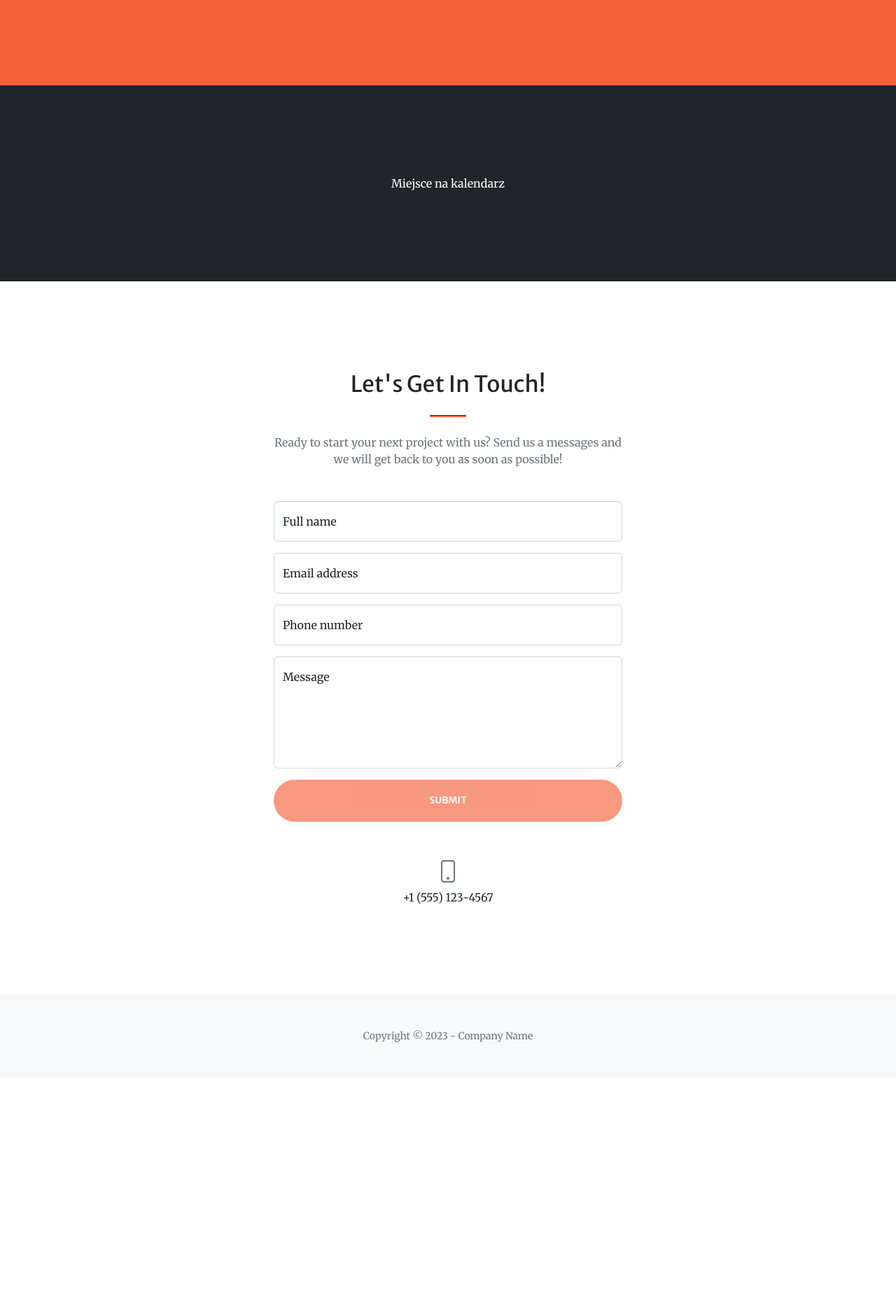
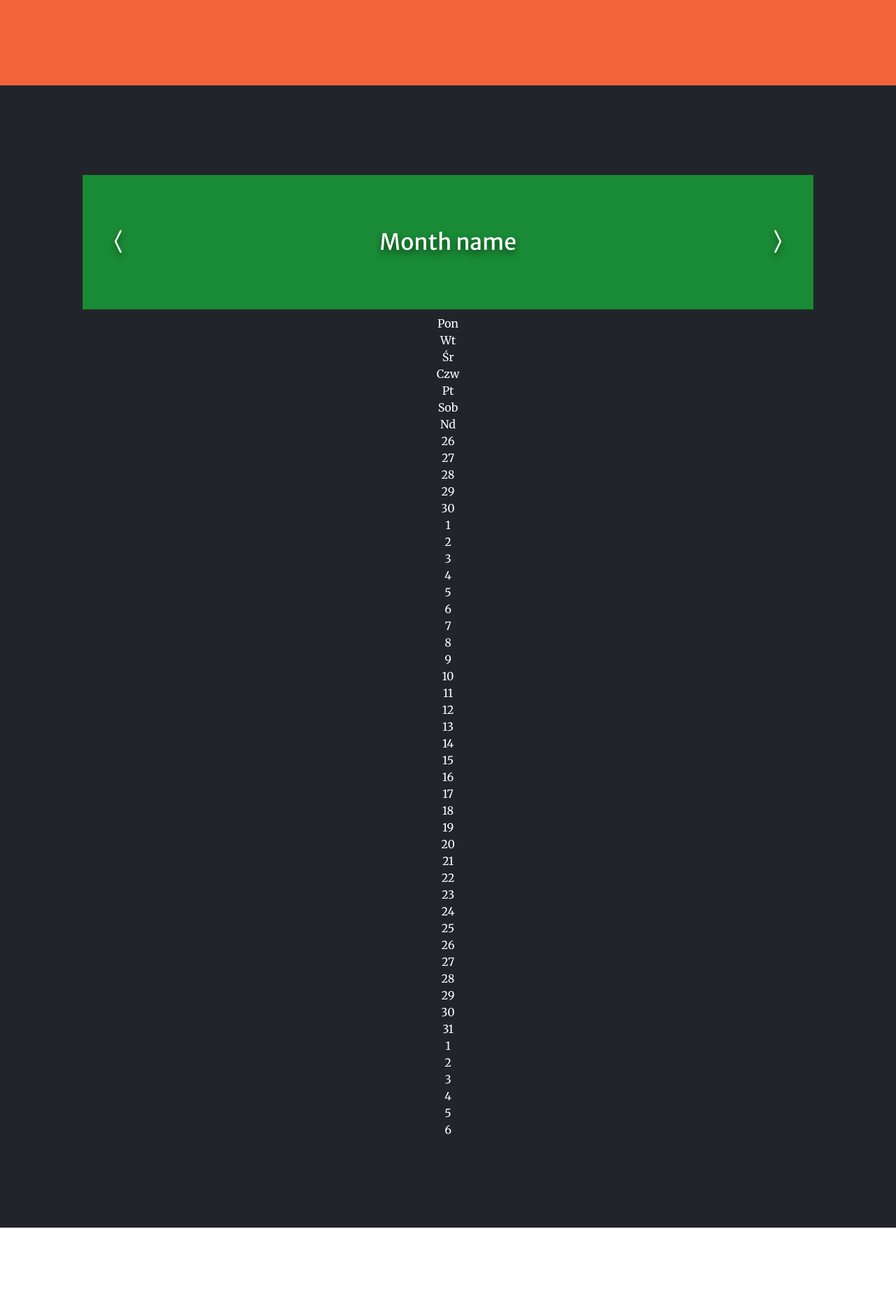
Before and after one commit to Moleter/caravans-django, a Django app: page / in a window 1280 px wide. Shown: the part 1386-3252 px from the top of the page at 70% size. Before the commit the page ends 2875 px from the top, so only its background shows below. Run offline with Django 5.2, Linux system fonts and the light colour scheme; data that the repository does not hold is empty; some libraries are stand-ins or nearby versions.

Commit message:
initial work with calendar

```diff
--- /dev/null
+++ b/caravansProject/caravansApp/static/css/style.css
@@ -0,0 +1,27 @@
+.calendar {
+  /* width: 45rem; */
+  /* height: 52rem; */
+  color: white;
+}
+
+.month {
+  width: 100%;
+  height: 12rem;
+  background-color: #198a35;
+  display: flex;
+  justify-content: space-between;
+  align-items: center;
+  padding: 0 2rem;
+  text-align: center;
+  text-shadow: 0 0.3rem 0.5rem rgba(0, 0, 0, 0.5);
+}
+
+.month i {
+  font-size: 2.5rem;
+  cursor: pointer;
+}
+
+.month h1 {
+  font-size: 3rem;
+  font-weight: 400;
+}
--- a/caravansProject/caravansApp/static/js/scripts.js
+++ b/caravansProject/caravansApp/static/js/scripts.js
@@ -57,3 +57,7 @@ window.addEventListener('DOMContentLoaded', event => {
     });
 
 });
+
+let calendarFunction = () => {
+
+}
--- a/caravansProject/caravansApp/templates/caravansApp/index.html
+++ b/caravansProject/caravansApp/templates/caravansApp/index.html
@@ -19,7 +19,8 @@
         <!-- SimpleLightbox plugin CSS-->
         <link href="https://cdnjs.cloudflare.com/ajax/libs/SimpleLightbox/2.1.0/simpleLightbox.min.css" rel="stylesheet" />
         <!-- Core theme CSS (includes Bootstrap)-->
-        <link href={% static "css/styles.css" %} rel="stylesheet" />
+        <link href={% static "css/bootstrap.css" %} rel="stylesheet" />
+        <link href={% static "css/style.css" %} rel="stylesheet" />
 
     </head>
     <body id="page-top">
@@ -82,21 +83,21 @@
                         <div class="col-lg-3 col-md-6 text-center">
                             <div class="mt-5">
                                 <div class="mb-2"><i class="bi-bicycle fs-1 text-primary"></i></div>
-                                <h3 class="h4 mb-2">Bagarznik na rowery</h3>
+                                <h3 class="h4 mb-2">Skrzynia biegów</h3>
                                 <p class="text-muted mb-0">Możliwość, zabranie ze sobą rowerów.</p>
                             </div>
                         </div>
                         <div class="col-lg-3 col-md-6 text-center">
                             <div class="mt-5">
                                 <div class="mb-2"><i class="bi-globe fs-1 text-primary"></i></div>
-                                <h3 class="h4 mb-2">Lorem</h3>
+                                <h3 class="h4 mb-2">Liczba miejsc</h3>
                                 <p class="text-muted mb-0">Lorem ipsum dolor sit amet consectetur, adipisicing elit. Sint, accusamus in. Veritatis quo optio esse deserunt autem officiis dignissimos soluta quae error blanditiis illum et laudantium rem, nihil ducimus atque?</p>
                             </div>
                         </div>
                         <div class="col-lg-3 col-md-6 text-center">
                             <div class="mt-5">
                                 <div class="mb-2"><i class="bi-heart fs-1 text-primary"></i></div>
-                                <h3 class="h4 mb-2">Lorem</h3>
+                                <h3 class="h4 mb-2">Rok produkcji</h3>
                                 <p class="text-muted mb-0">Lorem</p>
                             </div>
                         </div>
@@ -120,10 +121,69 @@
                 </div>
             </div>
         {% endfor %}
+
         <!-- Calendar -->
-        <section class="page-section bg-dark text-white">
+        <section class="page-section bg-dark">
             <div class="container px-4 px-lg-5 text-center">
-                <div id="calendar">Miejsce na kalendarz</div>
+                <div class="calendar">
+                    <div class="month h2">
+                        <i class="bi bi-chevron-compact-left prev"></i> Month name <i class="bi bi-chevron-compact-right next"></i>
+                    </div>
+
+                    <div class="weekdays">
+                        <div>Pon</div>
+                        <div>Wt</div>
+                        <div>Śr</div>
+                        <div>Czw</div>
+                        <div>Pt</div>
+                        <div>Sob</div>
+                        <div>Nd</div>
+                    </div>
+                    <div class="days">
+                        <div class="prev-date">26</div>
+                        <div class="prev-date">27</div>
+                        <div class="prev-date">28</div>
+                        <div class="prev-date">29</div>
+                        <div class="prev-date">30</div>
+                        <div>1</div>
+                        <div>2</div>
+                        <div>3</div>
+                        <div>4</div>
+                        <div>5</div>
+                        <div>6</div>
+                        <div>7</div>
+                        <div>8</div>
+                        <div>9</div>
+                        <div>10</div>
+                        <div>11</div>
+                        <div>12</div>
+                        <div>13</div>
+                        <div>14</div>
+                        <div>15</div>
+                        <div>16</div>
+                        <div>17</div>
+                        <div>18</div>
+                        <div>19</div>
+                        <div>20</div>
+                        <div>21</div>
+                        <div>22</div>
+                        <div>23</div>
+                        <div>24</div>
+                        <div>25</div>
+                        <div>26</div>
+                        <div>27</div>
+                        <div>28</div>
+                        <div>29</div>
+                        <div>30</div>
+                        <div>31</div>
+                        <div class="next-date">1</div>
+                        <div class="next-date">2</div>
+                        <div class="next-date">3</div>
+                        <div class="next-date">4</div>
+                        <div class="next-date">5</div>
+                        <div class="next-date">6</div>
+                    </div>
+                </div>
             </div>
         </section>
 
```
Also changed, not shown: caravansProject/caravansApp/static/css/bootstrap.css.
